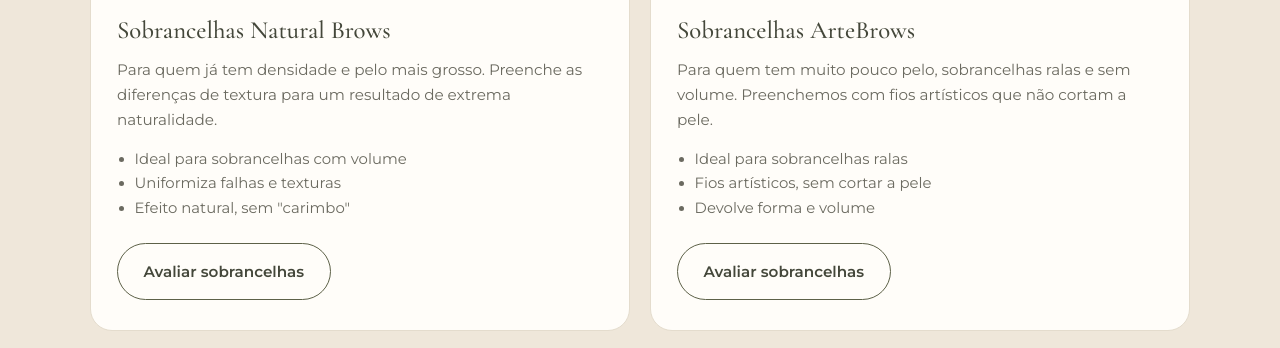
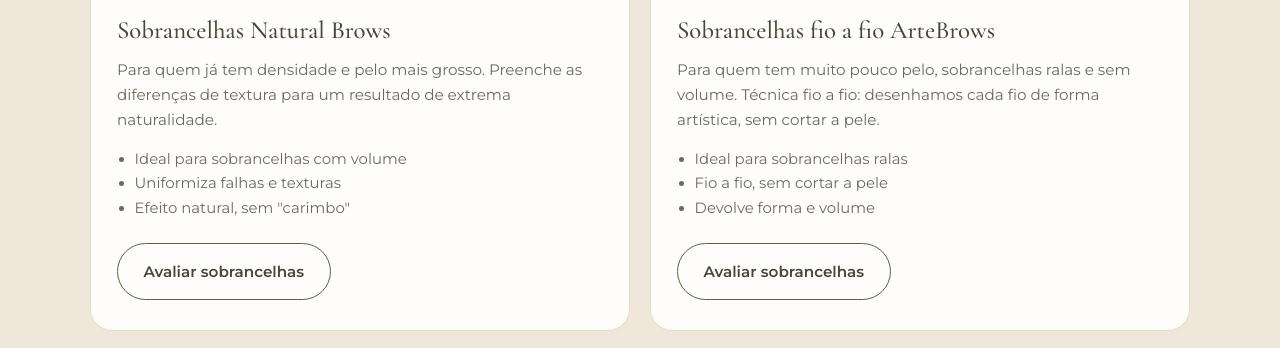
Before and after one commit to academyjoanapereira-gif/joana-pereira-arkin-academy, a plain HTML site: page clientes.html in a window 1280 px wide. Shown: the part 1155-1503 px from the top of the page. Drawn offline with nearby package versions, Linux system fonts and the light colour scheme.

Commit message:
ArteBrows descrito como técnica fio a fio
Co-Authored-By: Claude Opus 5.5 <noreply@anthropic.com>
Claude-Session: https://claude.ai/code/session_01QsbaNANGk6bsfTVBXGtDNC

```diff
--- a/clientes.html
+++ b/clientes.html
@@ -69,9 +69,9 @@
         </article>
         <article class="card">
           <img class="logo" src="assets/logos/artebrows-preto.png" alt="ArteBrows" width="800" height="422" loading="lazy">
-          <h3>Sobrancelhas ArteBrows</h3>
-          <p>Para quem tem muito pouco pelo, sobrancelhas ralas e sem volume. Preenchemos com fios artísticos que não cortam a pele.</p>
-          <ul><li>Ideal para sobrancelhas ralas</li><li>Fios artísticos, sem cortar a pele</li><li>Devolve forma e volume</li></ul>
+          <h3>Sobrancelhas fio a fio ArteBrows</h3>
+          <p>Para quem tem muito pouco pelo, sobrancelhas ralas e sem volume. Técnica fio a fio: desenhamos cada fio de forma artística, sem cortar a pele.</p>
+          <ul><li>Ideal para sobrancelhas ralas</li><li>Fio a fio, sem cortar a pele</li><li>Devolve forma e volume</li></ul>
           <a class="btn ghost" href="#" data-wa="Olá Joana! Tenho interesse em ArteBrows (sobrancelhas). Vou enviar a minha foto para avaliação.">Avaliar sobrancelhas</a>
         </article>
         <article class="card">
@@ -165,7 +165,7 @@
       <div class="center"><p class="eyebrow">Dúvidas frequentes</p><h2>Antes de marcares.</h2></div>
       <div class="faq">
         <details><summary>A avaliação online é mesmo gratuita?</summary><p>Sim. Envias a tua foto no WhatsApp e eu respondo-te com a minha análise, sem compromisso.</p></details>
-        <details><summary>Natural Brows ou ArteBrows: qual é a ideal para mim?</summary><p>Se já tens pelo e volume, o Natural Brows preenche as falhas com extrema naturalidade. Se tens muito pouco pelo, o ArteBrows cria a sobrancelha com fios artísticos. Na dúvida, envia-me uma foto e eu digo-te qual é a ideal.</p></details>
+        <details><summary>Natural Brows ou ArteBrows: qual é a ideal para mim?</summary><p>Se já tens pelo e volume, o Natural Brows preenche as falhas com extrema naturalidade. Se tens muito pouco pelo, o ArteBrows cria a sobrancelha fio a fio. Na dúvida, envia-me uma foto e eu digo-te qual é a ideal.</p></details>
         <details><summary>Como é feito o desenho?</summary><p>O esboço é feito no dia do procedimento, contigo, antes de começarmos. Só avançamos quando estiveres feliz com o desenho.</p></details>
         <details><summary>Posso fazer uma avaliação presencial?</summary><p>Sim. A consulta de avaliação presencial tem um investimento de 25€.</p></details>
         <details><summary>Tenho uma micropigmentação antiga. Posso fazer uma nova?</summary><p>Depende do estado do trabalho anterior. Envia uma foto: às vezes é possível corrigir, outras vezes é melhor remover primeiro com o Método Pigment.</p></details>
```
Also changed, not shown: index.html (+1 -1 lines).
